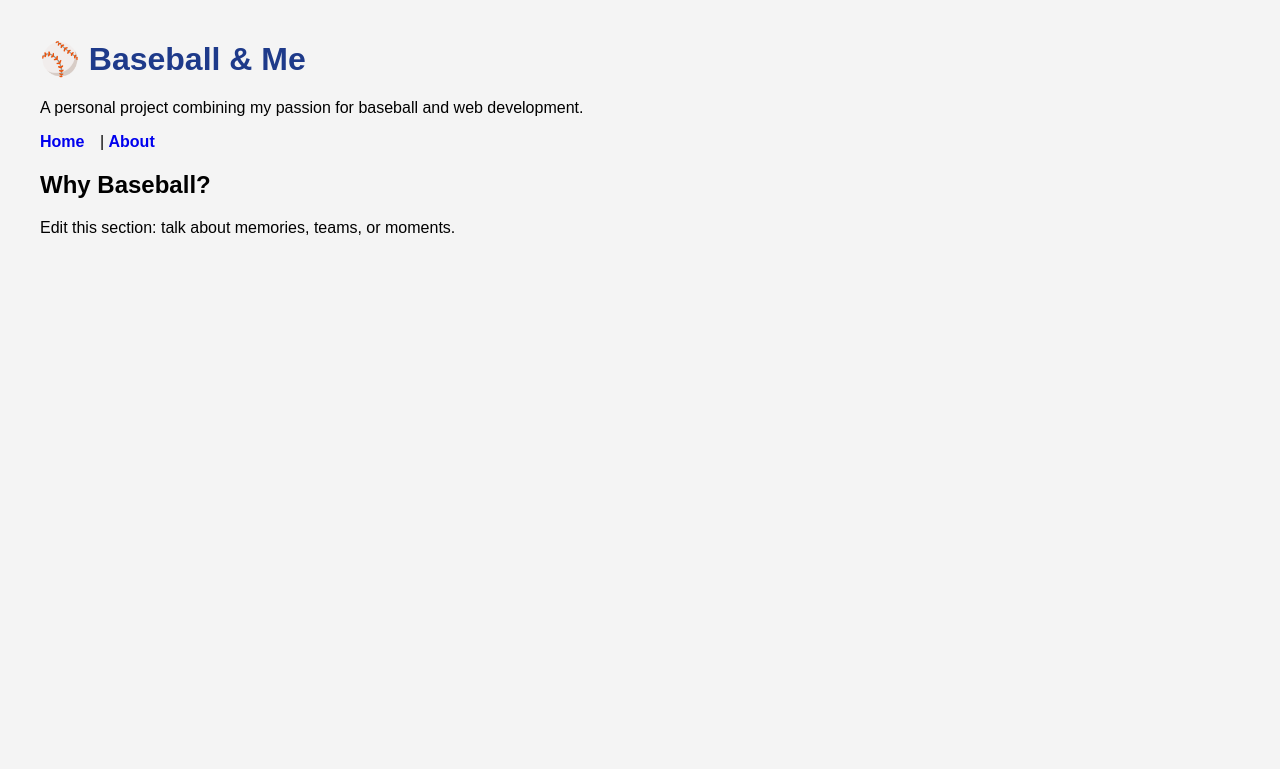
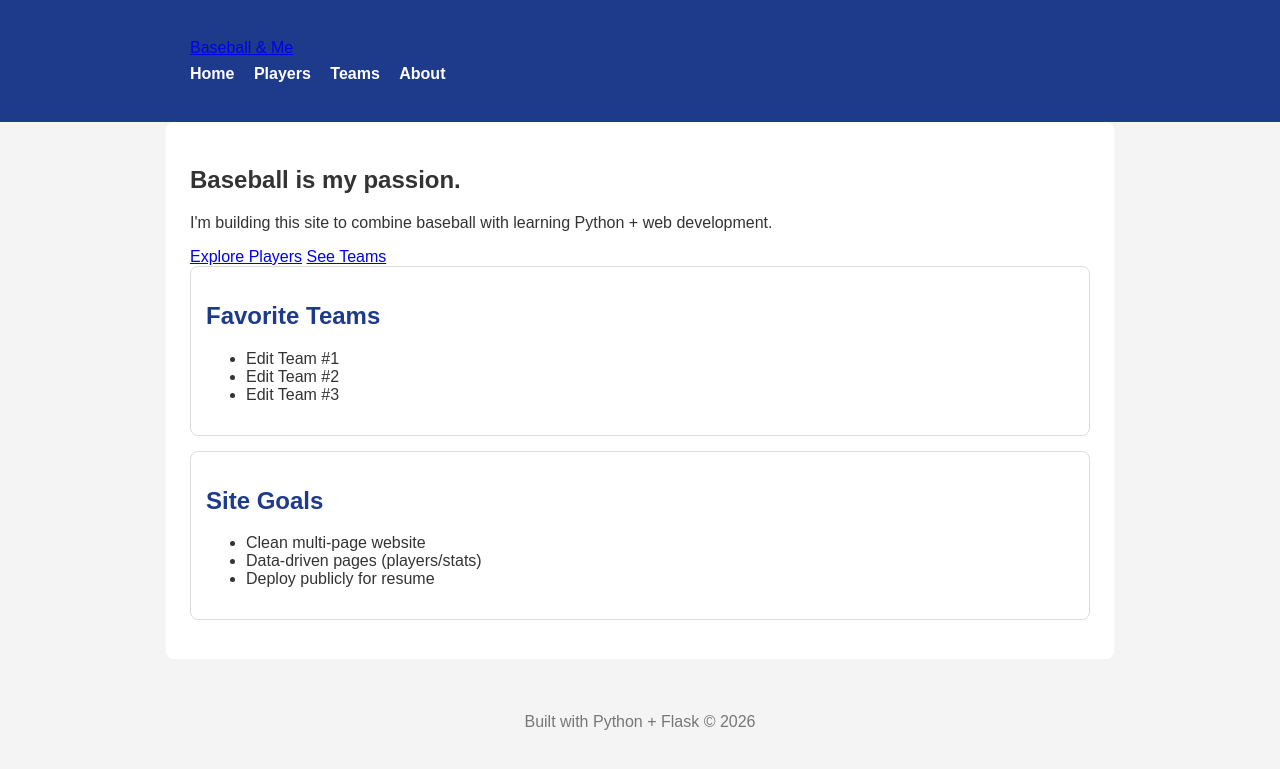
Before and after one commit to Shrihan245/python-baseball-app, a Flask app: page / in a window 1280 px wide. Shown: the top 769 px of the page. Run offline with Flask 3, Linux system fonts and the light colour scheme.

Commit message:
Fix Jinja templates and stabilize Flask

```diff
--- a/app.py
+++ b/app.py
@@ -1,9 +1,10 @@
-import os
+import json
+from pathlib import Path
 from flask import Flask, render_template
 
-print("RUNNING APP FROM:", os.path.abspath(__file__))
+app = Flask(__name__)
 
-app = Flask(__name__)
+DATA_DIR = Path(__file__).parent / "data"
 
 @app.route("/")
 def home():
@@ -13,9 +14,15 @@ def home():
 def about():
     return render_template("about.html")
 
-@app.route("/check")
-def check():
-    return "check works"
+@app.route("/players")
+def players():
+    players = json.loads((DATA_DIR / "players.json").read_text(encoding="utf-8"))
+    return render_template("players.html", players=players)
+
+@app.route("/teams")
+def teams():
+    return render_template("teams.html")
+
 
 if __name__ == "__main__":
     app.run(debug=True)
--- /dev/null
+++ b/data/players.json
@@ -0,0 +1,5 @@
+[
+    {"name": "Freddie Freeman", "position": "1B", "team": "Los Angeles Dodgers", "fun_fact": "Two-way superstar" },
+    {"name": "Ronald Acuña Jr.", "position": "OF", "team": "Atlanta Braves", "fun_fact": "Power + speed" },
+    {"name": "Honus Wagner", "position": "SS", "team": "Pittsburgh Pirates", "fun_fact": "Namesake of the famous T206 card" }
+]
--- a/static/style.css
+++ b/static/style.css
@@ -1,15 +1,71 @@
 body {
-    font-family: Arial, sans-serif;
-    margin: 40px;
+    font-family: Arial, Helvetica, sans-serif;
+    margin: 0;
     background-color: #f4f4f4;
+    color: #333;
 }
 
-h1 {
+.container {
+    max-width: 900px;
+    margin: auto;
+    padding: 24px;
+}
+
+header {
+    background-color: #1e3a8a;
+    color: white;
+    padding: 15px 0;
+}
+
+header h1 {
+    margin: 0;
+}
+
+nav {
+    margin-top: 8px;
+}
+
+nav a {
+    color: white;
+    text-decoration: none;
+    margin-right: 15px;
+    font-weight: bolder;
+}
+
+main {
+    background-color: white;
+    padding: 20px;
+    margin-top: 20px;
+    border-radius: 8px;
+}
+
+h2 {
     color: #1e3a8a;
 }
 
-nav a {
-    margin-right: 11px;
+.card {
+    border: 1px solid #ddd;
+    padding: 15px;
+    border-radius: 8px;
+    margin-bottom: 15px;
+}
+
+.button {
+    display: inline-block;
+    background-color: #1e3a8a;
+    color: white;
+    padding: 8px 14px;
     text-decoration: none;
+    border-radius: 6px;
     font-weight: bold;
 }
+
+.button:hover {
+    background-color: #16306d;
+}
+
+footer {
+    text-align: center;
+    margin-top: 30px;
+    color: #777;
+}
--- /dev/null
+++ b/templates/base.html
@@ -0,0 +1,33 @@
+<!doctype html>
+<html>
+    <head>
+        <meta charset="utf-8" />
+        <meta name="viewport" content="width=device-width, inital-scale=1" />
+        <title>{% block title %}Baseball Passion{% endblock %}</title>
+        <link rel="stylesheet" href="{{ url_for('static', filename='style.css') }}" />
+    </head>
+    <body>
+        <header class="site-header">
+            <div class="container header-row">
+                <a class="brand" href="/">Baseball & Me</a>
+                <nav class="nav">
+                    <a href="/">Home</a>
+                    <a href="/players">Players</a>
+                    <a href="/teams">Teams</a>
+                    <a href="/about">About</a>
+                </nav>
+            </div>
+        </header>
+
+        <main class="container">
+            {% block content %}{% endblock %}
+        </main>
+
+        <footer class="site-footer">
+            <div class="container footer-row">
+                <span>Built with Python + Flask</span>
+                <span>© {{ 2026 }}</span>
+            </div>
+        </footer>
+    </body>
+</html>
--- a/templates/index.html
+++ b/templates/index.html
@@ -1,21 +1,32 @@
-<!DOCTYPE html>
-<html>
-<head>
-    <title>Baseball Passion</title>
-    <link rel="stylesheet" href="{{ url_for('static', filename='style.css') }}" />
-</head>
-<body>
-    <h1>⚾️ Baseball & Me</h1>
-    <p>A personal project combining my passion for baseball and web development.</p>
+{% extends "base.html" %}
+{% block title %}Home | Baseball Passion{% endblock %}
 
-    <nav>
-        <a href="/">Home</a> |
-        <a href="/about">About</a>
-    </nav>
+{% block content %}
+<section class="hero">
+    <h1>Baseball is my passion.</h1>
+    <p>I'm building this site to combine baseball with learning Python + web development.</p>
+    <div class="hero-actions">
+        <a class="btn" href="/players">Explore Players</a>
+        <a class="btn btn-ghost" href="/teams">See Teams</a>
+    </div>
+</section>
 
-    <section>
-        <h2>Why Baseball?</h2>
-        <p>Edit this section: talk about memories, teams, or moments.</p>
-    </section>
-</body>
-</html>
+<section class="grid">
+    <div class="card">
+        <h2>Favorite Teams</h2>
+        <ul>
+            <li>Edit Team #1</li>
+            <li>Edit Team #2</li>
+            <li>Edit Team #3</li>
+        </ul>
+    </div>
+    <div class="card">
+        <h2>Site Goals</h2>
+        <ul>
+            <li>Clean multi-page website</li>
+            <li>Data-driven pages (players/stats)</li>
+            <li>Deploy publicly for resume</li>
+        </ul>
+    </div>
+</section>
+{% endblock %}
```
Also changed, not shown: templates/about.html (+10 -12 lines), templates/players.html (added, +18 -0 lines).
